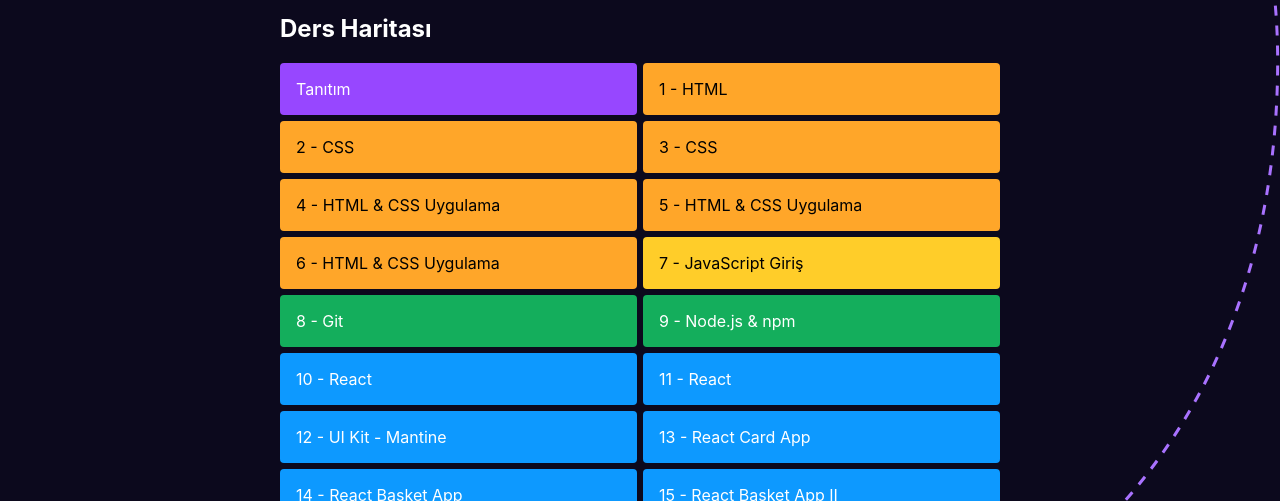
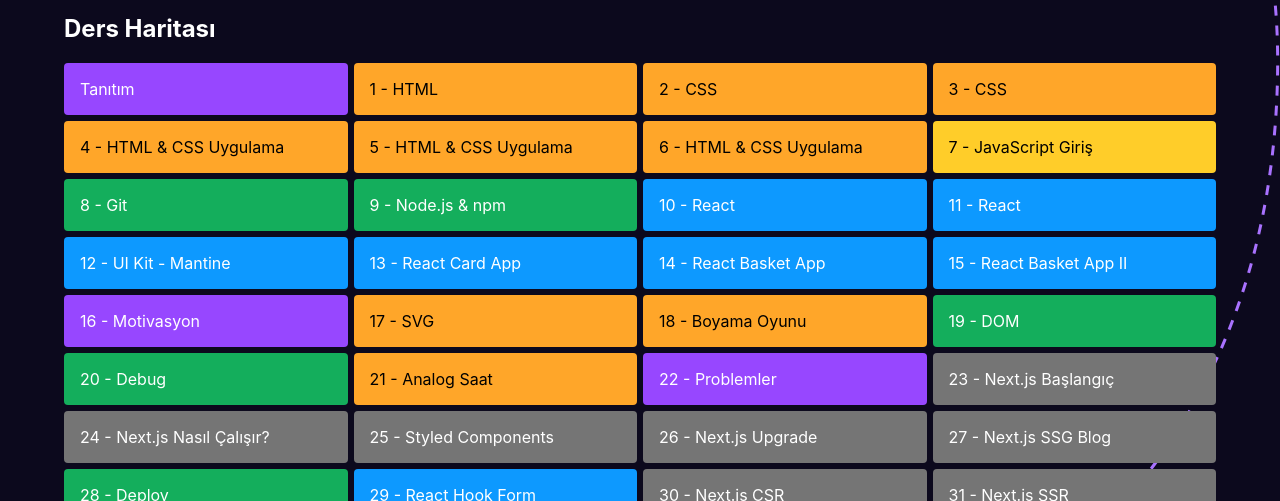
Before and after one commit to codesignist/web-site, a Next.js app: page /zero-to-hero in a window 1280 px wide. Shown: the part 451-952 px from the top of the page. Built offline with nearby package versions, Linux system fonts and the light colour scheme.

Commit message:
Responsive düzenlemeler yapıldı

```diff
--- a/components/molecules/Lessons.js
+++ b/components/molecules/Lessons.js
@@ -3,6 +3,9 @@
 const Lesson = styled.div`
   padding: 1em;
   border-radius: 4px;
+  white-space: nowrap;
+  overflow: hidden;
+  text-overflow: ellipsis;
   background-color: var(--${({ type }) => type});
   ${({ type }) =>
     ({
--- a/pages/zero-to-hero.js
+++ b/pages/zero-to-hero.js
@@ -1,4 +1,4 @@
-import styled from "styled-components";
+import styled, { css } from "styled-components";
 import Icon from "/components/atoms/Icon";
 import LinkButton from "/components/atoms/LinkButton";
 import LessonsMap from "/components/organisms/LessonsMap";
@@ -20,7 +20,14 @@
 const Wrapper = styled.div`
   margin: 0 auto;
   padding: 0 24px;
-  max-width: 768px;
+  ${({ block }) =>
+    block
+      ? css`
+          max-width: 1200px;
+        `
+      : css`
+          max-width: 768px;
+        `}
   @media ${device.mobileS} {
     padding: 0 16px;
   }
@@ -171,7 +178,7 @@
           </LinkButton>
         </H1>
       </Wrapper>
-      <Wrapper>
+      <Wrapper block>
         <H2>Ders Haritası</H2>
         <LessonsMap lessons={lessons} types={types} />
       </Wrapper>
```
